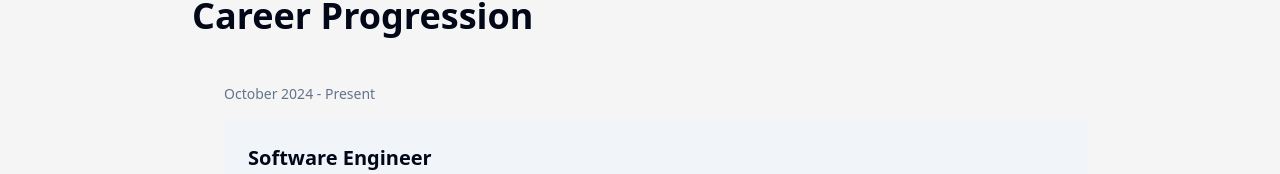
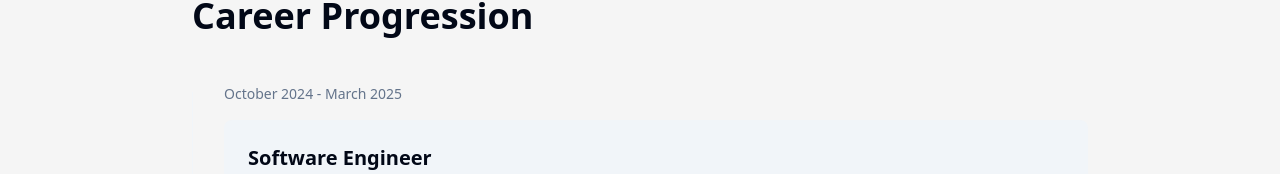
Before and after one commit to samkaddouh/my-personal-website, a Next.js app: page /experience in a window 1280 px wide. Shown: the part 164-338 px from the top of the page. Built offline with nearby package versions, Linux system fonts and the light colour scheme.

Commit message:
edited experience page

```diff
--- a/app/experience/page.js
+++ b/app/experience/page.js
@@ -2,7 +2,7 @@ export default function Experience() {
     const experiences = [
       {
         startDate: "October 2024",
-        endDate: "Present",
+        endDate: "March 2025",
         title: "Software Engineer",
         company: "Stealth Startup",
         department: "Backend",
```
